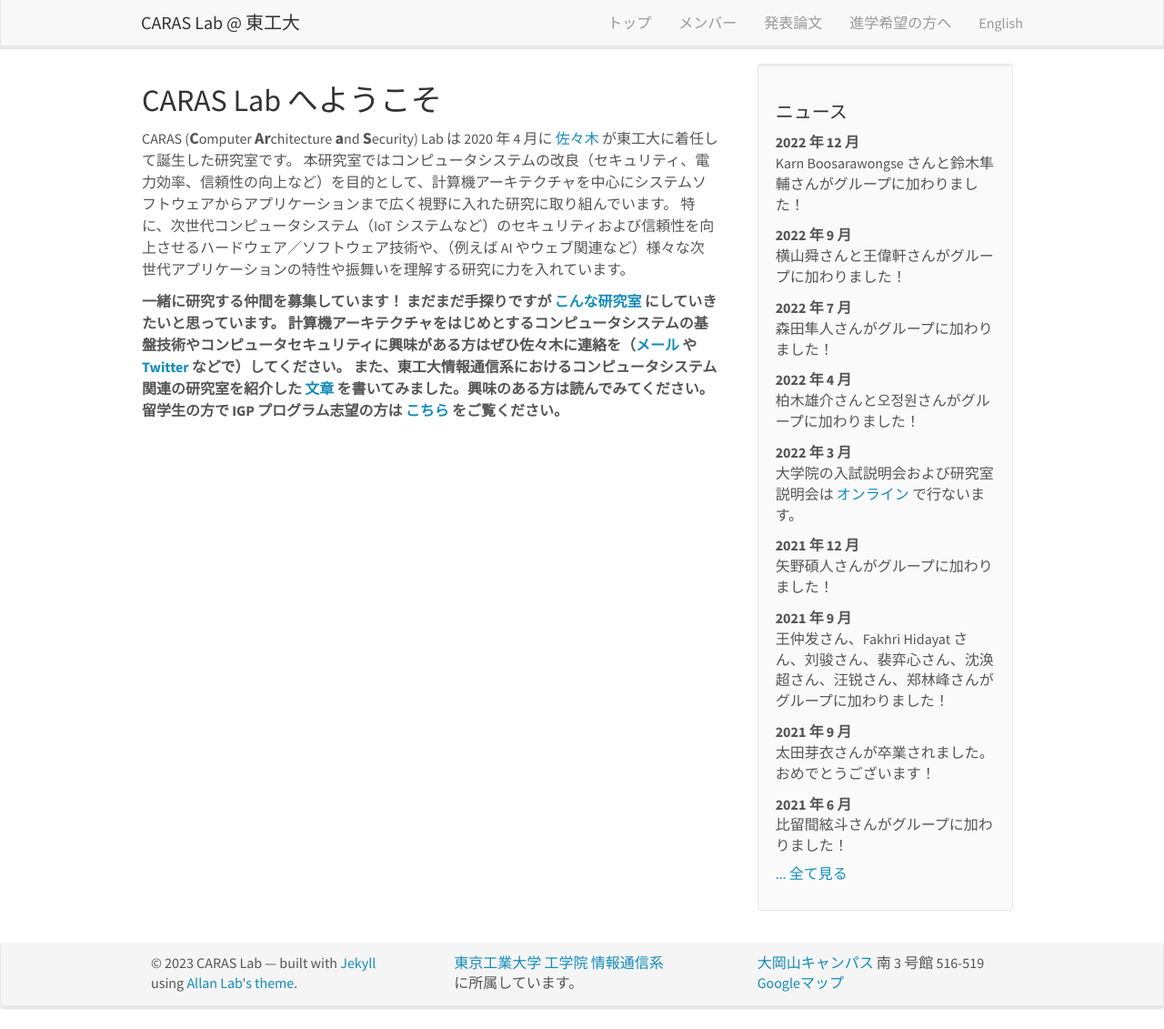
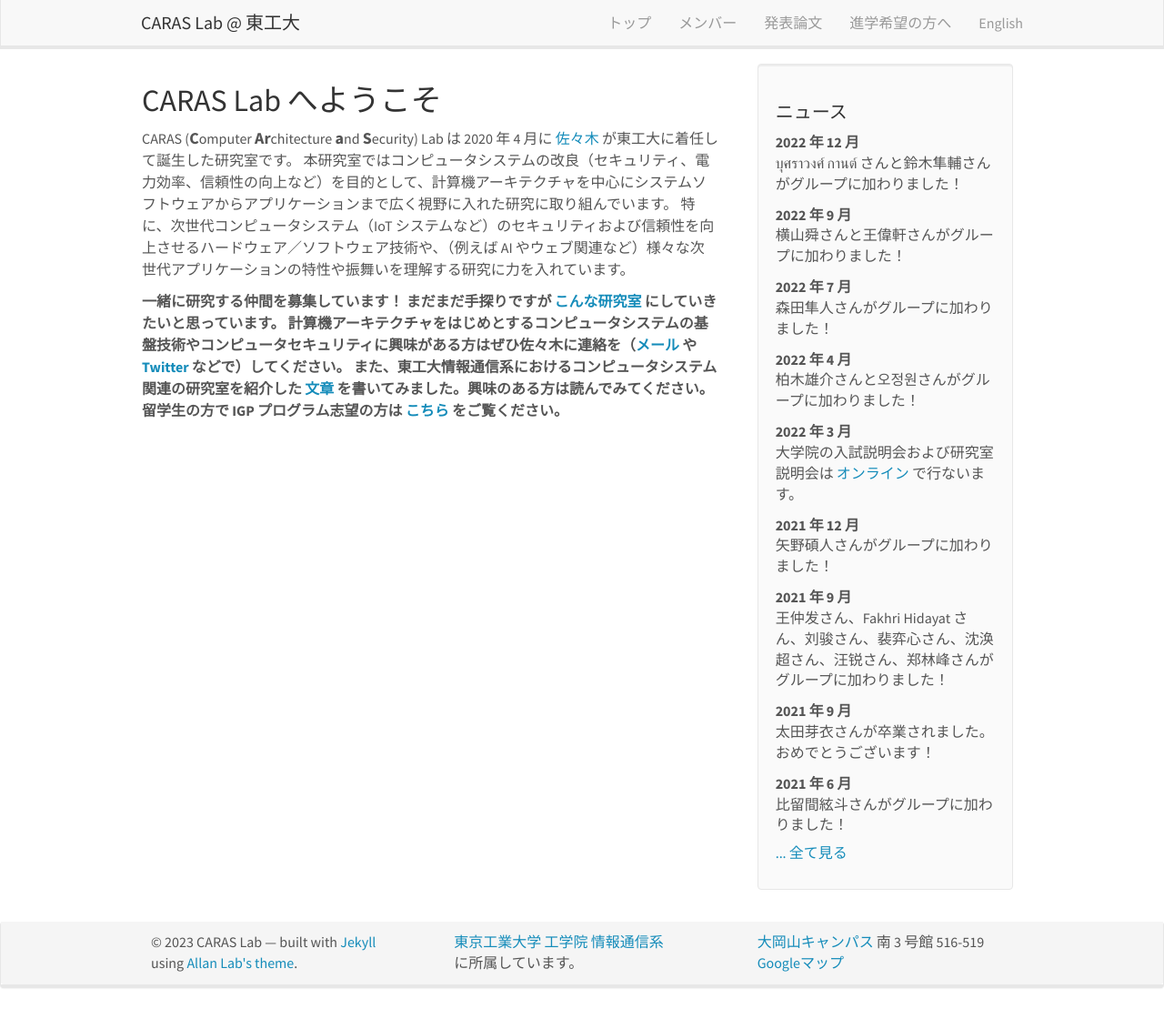
Before and after one commit to titech-caras/titech-caras.github.io, a Jekyll site: the page built from _pages/home.md, in a window 1280 px wide and 1131 px high. Shown: the whole window at 91% size. Built offline with Jekyll 4.4.1, drawn with Linux system fonts in a browser that asks for light colours; nearby versions of some CDN libraries.

Commit message:
Thai language :-)

```diff
--- a/_data/news.yml
+++ b/_data/news.yml
@@ -1,5 +1,5 @@
 - date: <b>2022 年 12 月</b>
-  headline: Karn Boosarawongse さんと鈴木隼輔さんがグループに加わりました！
+  headline: บุศราวงศ์ กานต์ さんと鈴木隼輔さんがグループに加わりました！
 - date: <b>2022 年 9 月</b>
   headline: 横山舜さんと王偉軒さんがグループに加わりました！
 - date: <b>2022 年 7 月</b>
```
